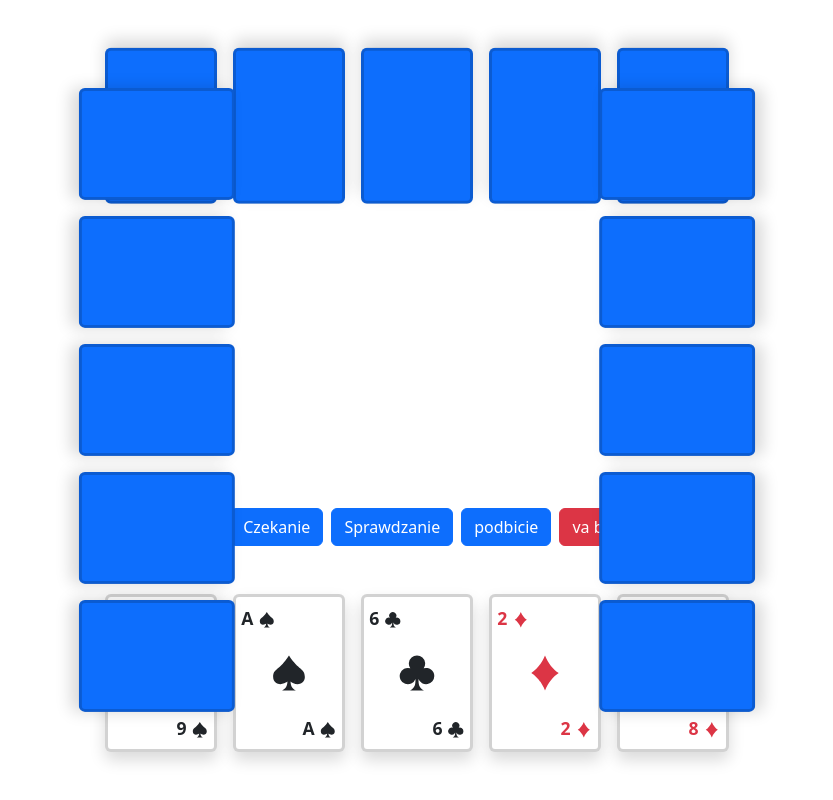
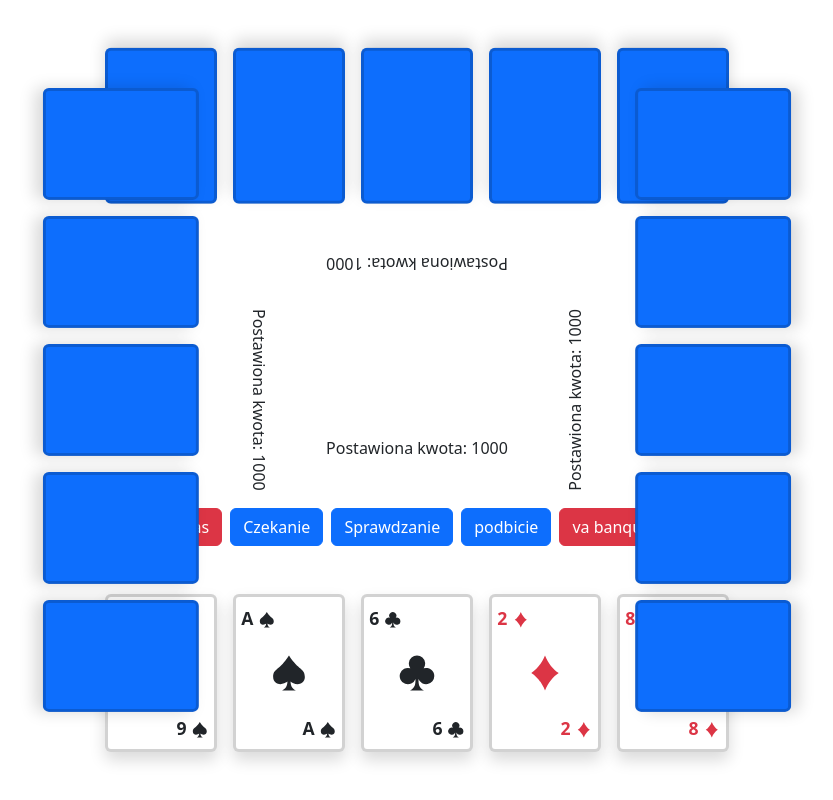
Before and after one commit to Issator/poker_client, a React (Create React App) app: page /game in a window 1280 px wide. Shown: the whole page, without its empty margins (223-1056 px from the left). Built offline with nearby package versions, Linux system fonts and the light colour scheme.

Commit message:
token text

```diff
--- a/src/components/Hand/Hand.js
+++ b/src/components/Hand/Hand.js
@@ -79,12 +79,17 @@ export default function Hand({player = false}){
 
     return(
         <>
-         {showOptions()}
-        <div className="hand">
-            {cards.map((card, index) => {
+            <div className="d-flex justify-content-center align-items-center mb-5 rotate-0">
+                Postawiona kwota: 1000
+            </div>
+
+            {showOptions()}
+
+            <div className="hand">
+                {cards.map((card, index) => {
                     return <Card value={card.value} sign={card.sign} key={card.sign + card.value} id={index} hidden={!player} onClick={onCardClick} selected={card.isSelected}/>
-            })}
-        </div>
+                })}
+            </div>
         </>
     )
 }
--- a/src/pages/GamePage.js
+++ b/src/pages/GamePage.js
@@ -13,7 +13,7 @@ export default function GamePage(){
                 </div>
 
                 <div className="left-hand h-100 d-flex align-items-center">
-                    <div className="d-flex rotation-90">
+                    <div className="rotation-90">
                         <Hand/>
                     </div>
                 </div>
--- a/src/scss/bootstrap.scss
+++ b/src/scss/bootstrap.scss
@@ -51,6 +51,10 @@
     @extend .end-0;
 }
 
+.rotate-0 {
+    transform: rotate(0deg);
+}
+
 .rotation-90 {
     transform: rotate(90deg);
 }
```
